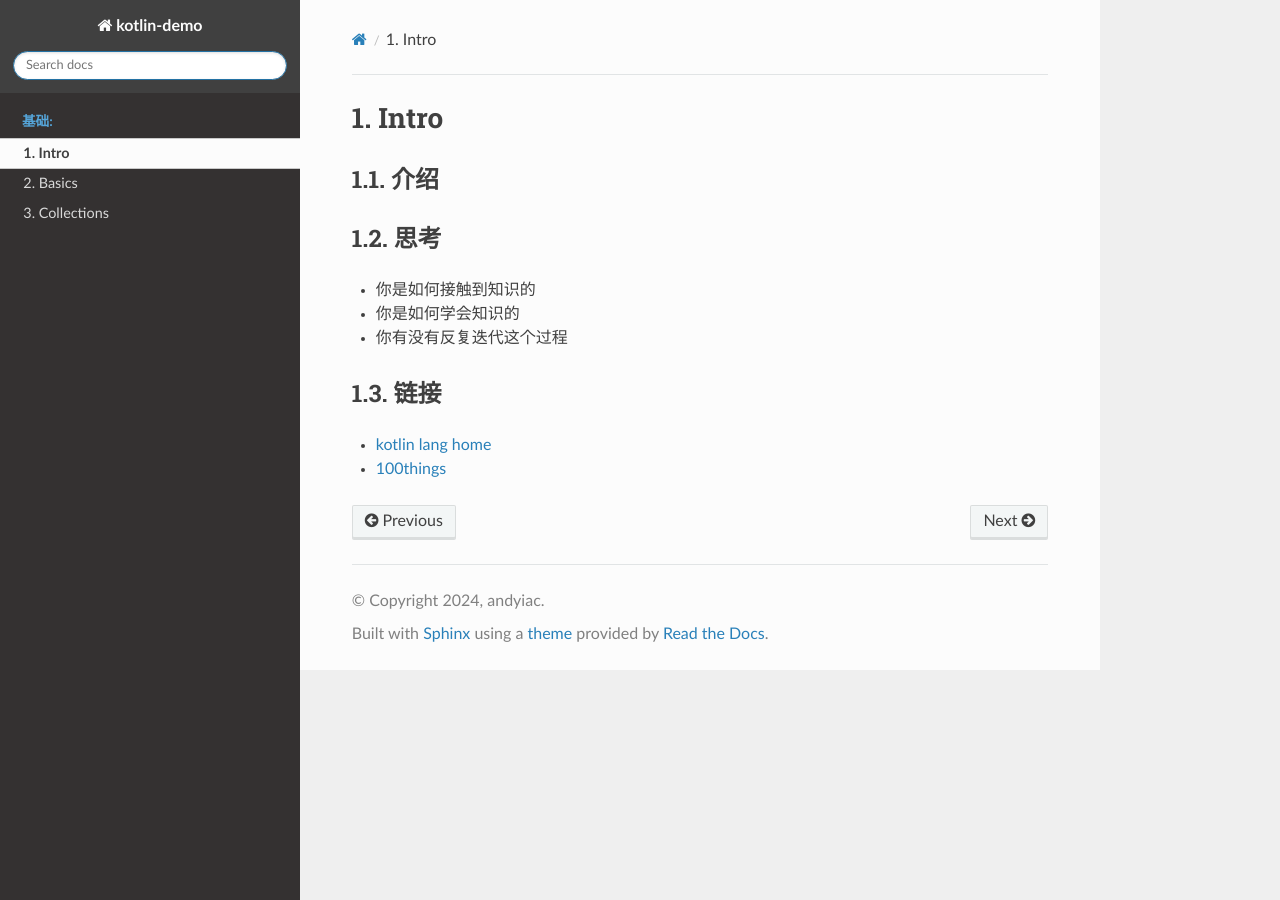
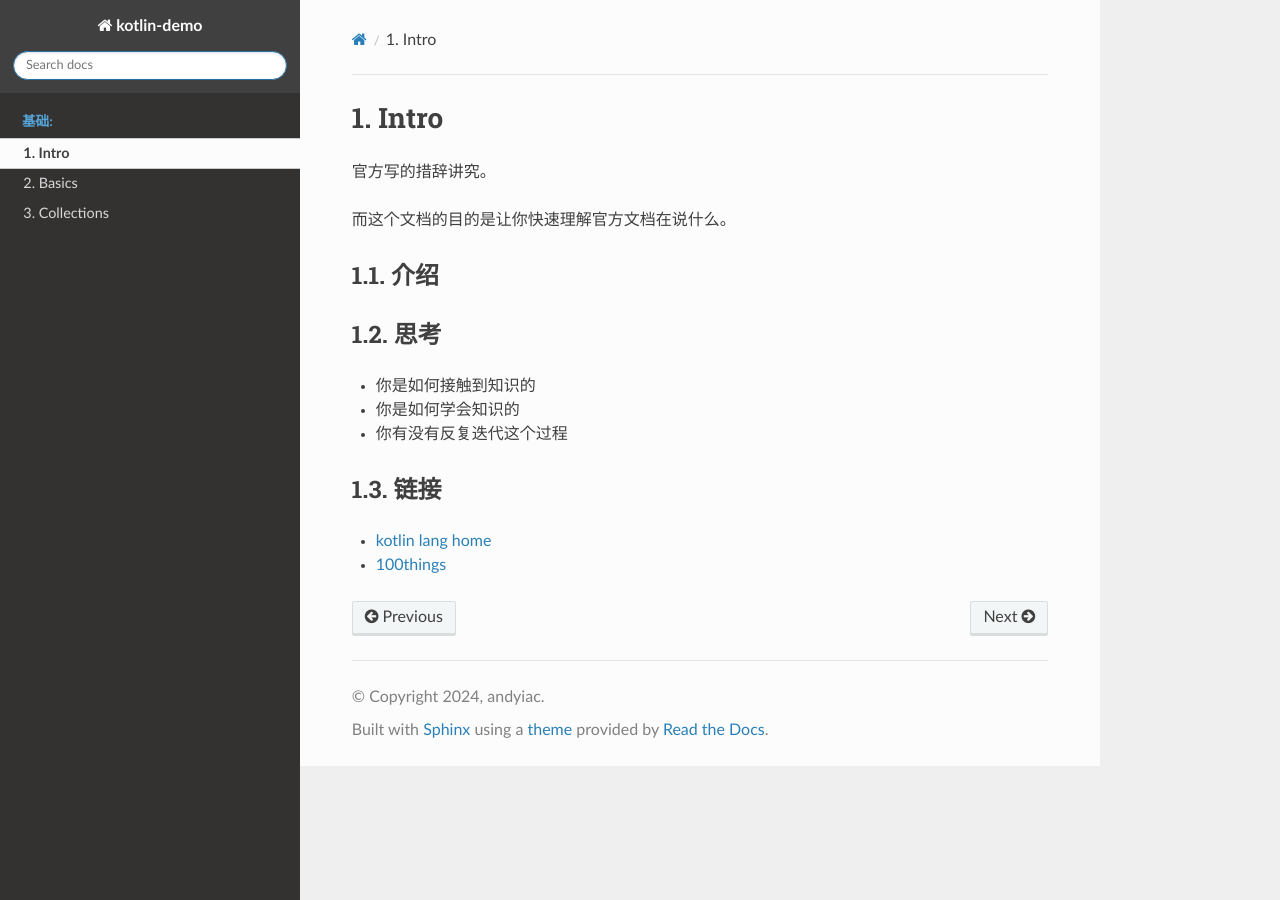
Before and after one commit to andyiac/blog, a Sphinx documentation site: the page built from source/01_intro.md, in a window 1280 px wide. Built offline with Sphinx 7.4.7 and the Read the Docs theme 2.0.0, drawn with Linux system fonts in a browser that asks for light colours.

Commit message:
update readme

```diff
--- a/source/01_intro.md
+++ b/source/01_intro.md
@@ -1,5 +1,9 @@
 
 # Intro
+
+官方写的措辞讲究。
+
+而这个文档的目的是让你快速理解官方文档在说什么。
 
 ## 介绍
 
```
Also changed, not shown: 1 other file.
